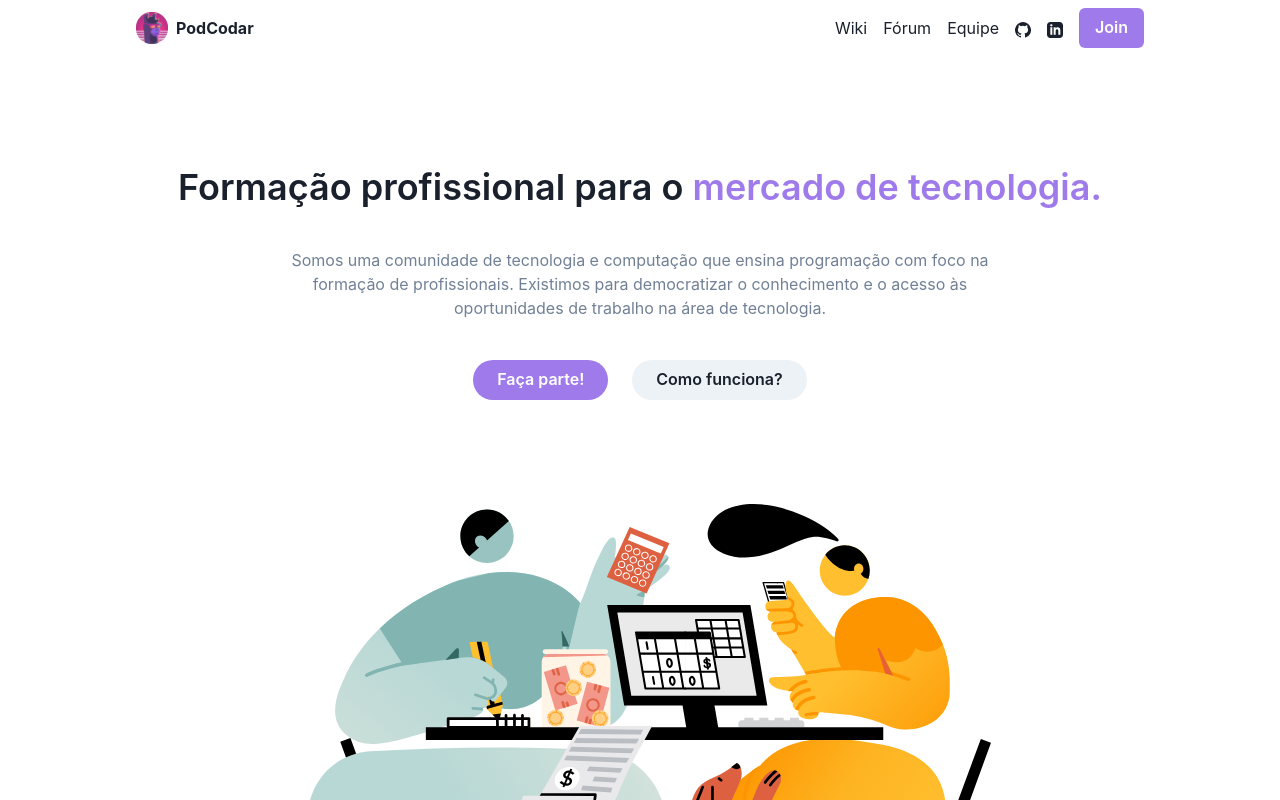
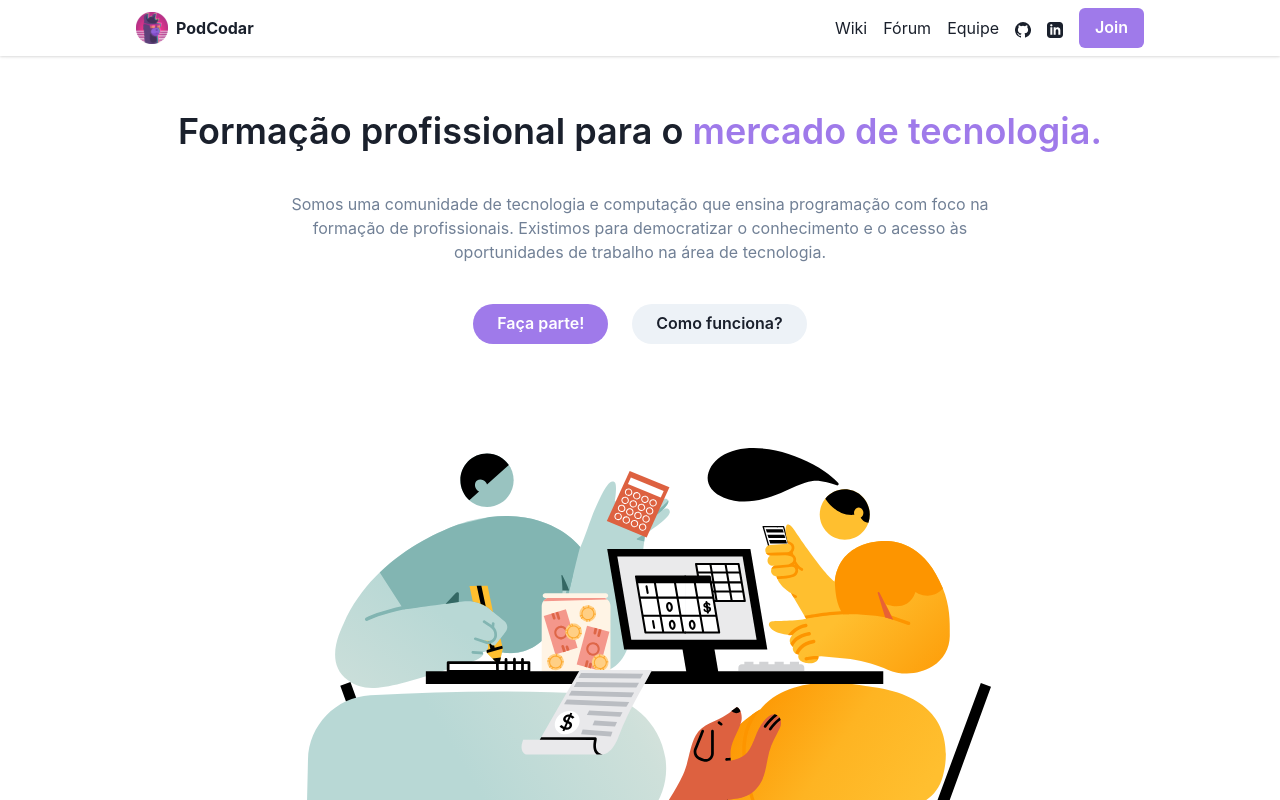
Before and after one commit to podcodar/webapp, a Next.js app: page / in a window 1280 px wide. Shown: the top 800 px of the page. Built offline with nearby package versions, Linux system fonts and the light colour scheme.

Commit message:
feat: setup base responsible pannel

```diff
--- a/packages/components/NavBar.tsx
+++ b/packages/components/NavBar.tsx
@@ -2,18 +2,37 @@ import {
   Box,
   Button,
   Container,
+  IconButton,
   Flex,
-  Grid,
-  Image,
+  Divider,
+  Stack,
   Link,
   Text,
+  useDisclosure,
+  HStack,
 } from '@chakra-ui/react';
+import { HamburgerIcon, CloseIcon } from '@chakra-ui/icons';
 import { useModalActions } from '@packages/features/modal-context';
 import { LinkedInIcon, GithubIcon, Logo } from '@packages/components/icons';
 
 function NavBar() {
   const { open } = useModalActions();
-  const menuItems = [
+  const { isOpen, onOpen, onClose } = useDisclosure();
+
+  const socialIcons = [
+    <Link key="github" target="_blank" href="https://github.com/podcodar">
+      <GithubIcon />
+    </Link>,
+    <Link
+      key="linkedin"
+      target="_blank"
+      href="https://www.linkedin.com/company/podcodar/"
+    >
+      <LinkedInIcon />
+    </Link>,
+  ];
+
+  const communityLinks = [
     <Link key="home" target="_blank" href="http://wiki.podcodar.com">
       Wiki
     </Link>,
@@ -27,45 +46,68 @@ function NavBar() {
     <Link key="team" href="/team">
       Equipe
     </Link>,
-    <Link key="github" target="_blank" href="https://github.com/podcodar">
-      <GithubIcon />
-    </Link>,
-    <Link
-      key="linkedin"
-      target="_blank"
-      href="https://www.linkedin.com/company/podcodar/"
-    >
-      <LinkedInIcon />
-    </Link>,
-    <Button
-      key="cta"
-      colorScheme={'purple'}
-      bg={'purple.400'}
-      _hover={{ bg: 'purple.500' }}
-      onClick={open}
-    >
-      Join
-    </Button>,
   ];
 
+  const menuItems = [...communityLinks, ...socialIcons];
+
   return (
-    <Container p="0.5rem" display="flex" maxW={'5xl'}>
-      <Flex flex="1">
+    <Box px={4} position="fixed" w="100%" top={0} shadow="base" zIndex={2}>
+      <Container
+        p="0.5rem"
+        display="flex"
+        maxW={'5xl'}
+        alignItems={'center'}
+        justifyContent={'space-between'}
+      >
+        <IconButton
+          size={'md'}
+          icon={isOpen ? <CloseIcon /> : <HamburgerIcon />}
+          aria-label={'Open Menu'}
+          display={{ md: 'none' }}
+          onClick={isOpen ? onClose : onOpen}
+        />
         <Link href="/" display="flex" alignItems="center">
           <Logo size="small" />
           <Text m="0 0.5rem" fontWeight="bold">
             PodCodar
           </Text>
         </Link>
-      </Flex>
-      <Grid
-        gap="1rem"
-        templateColumns={`repeat(${menuItems.length}, auto)`}
-        alignItems="center"
-      >
-        {menuItems}
-      </Grid>
-    </Container>
+        <HStack as={'nav'} spacing={4} display={{ base: 'none', md: 'flex' }}>
+          {menuItems}
+          <Button
+            key="cta"
+            colorScheme={'purple'}
+            bg={'purple.400'}
+            _hover={{ bg: 'purple.500' }}
+            onClick={open}
+          >
+            Join
+          </Button>
+        </HStack>
+        <Button
+          display={{ md: 'none' }}
+          key="cta"
+          colorScheme={'purple'}
+          bg={'purple.400'}
+          _hover={{ bg: 'purple.500' }}
+          onClick={open}
+        >
+          Join
+        </Button>
+      </Container>
+
+      {isOpen ? (
+        <Box pb={4} display={{ md: 'none' }} backgroundColor="white">
+          <Stack as={'nav'} spacing={4}>
+            {communityLinks}
+          </Stack>
+          <Divider paddingTop="5px" />
+          <Flex justifyContent={'space-around'} paddingTop="5px">
+            {socialIcons}
+          </Flex>
+        </Box>
+      ) : null}
+    </Box>
   );
 }
 
```
